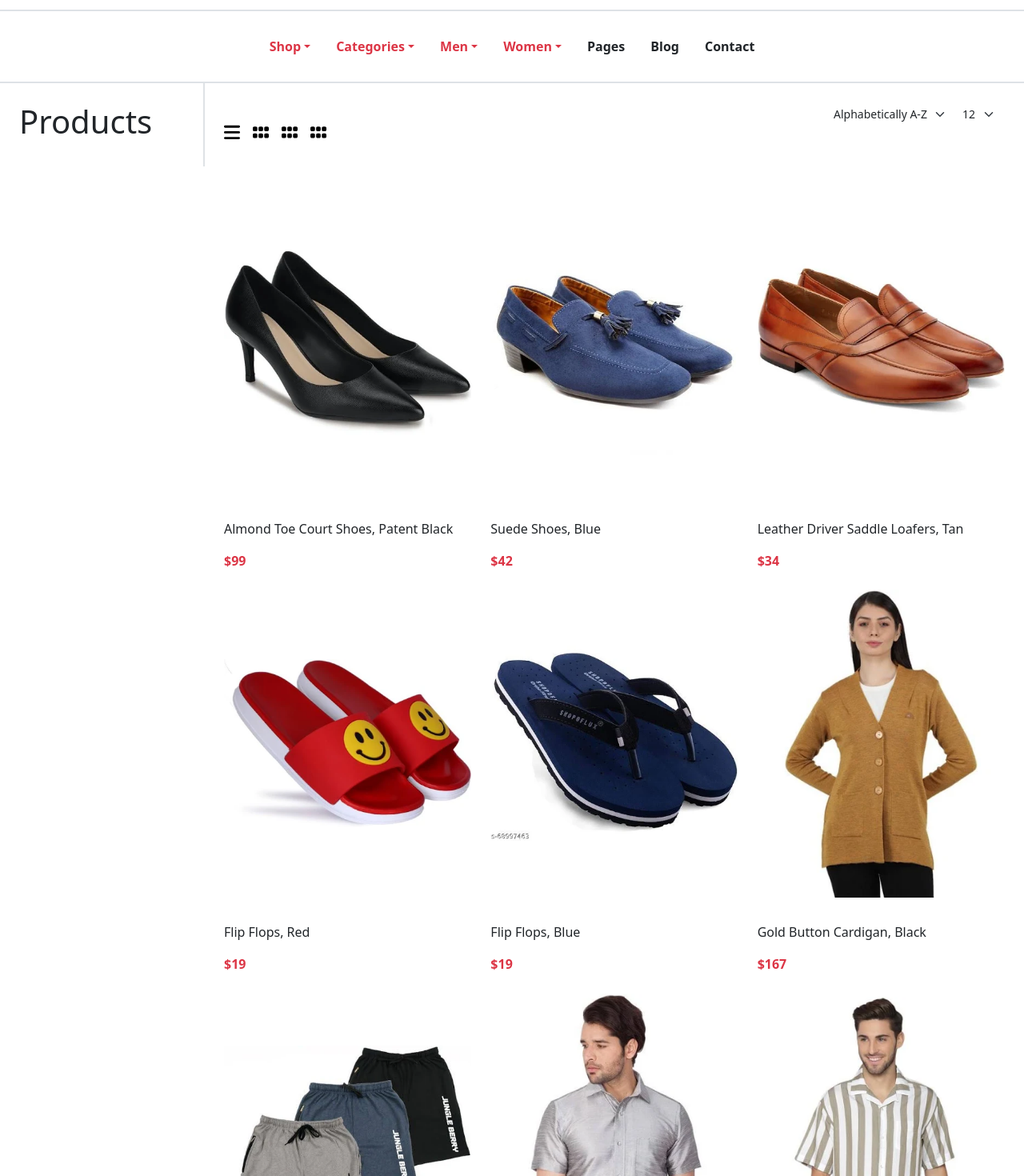
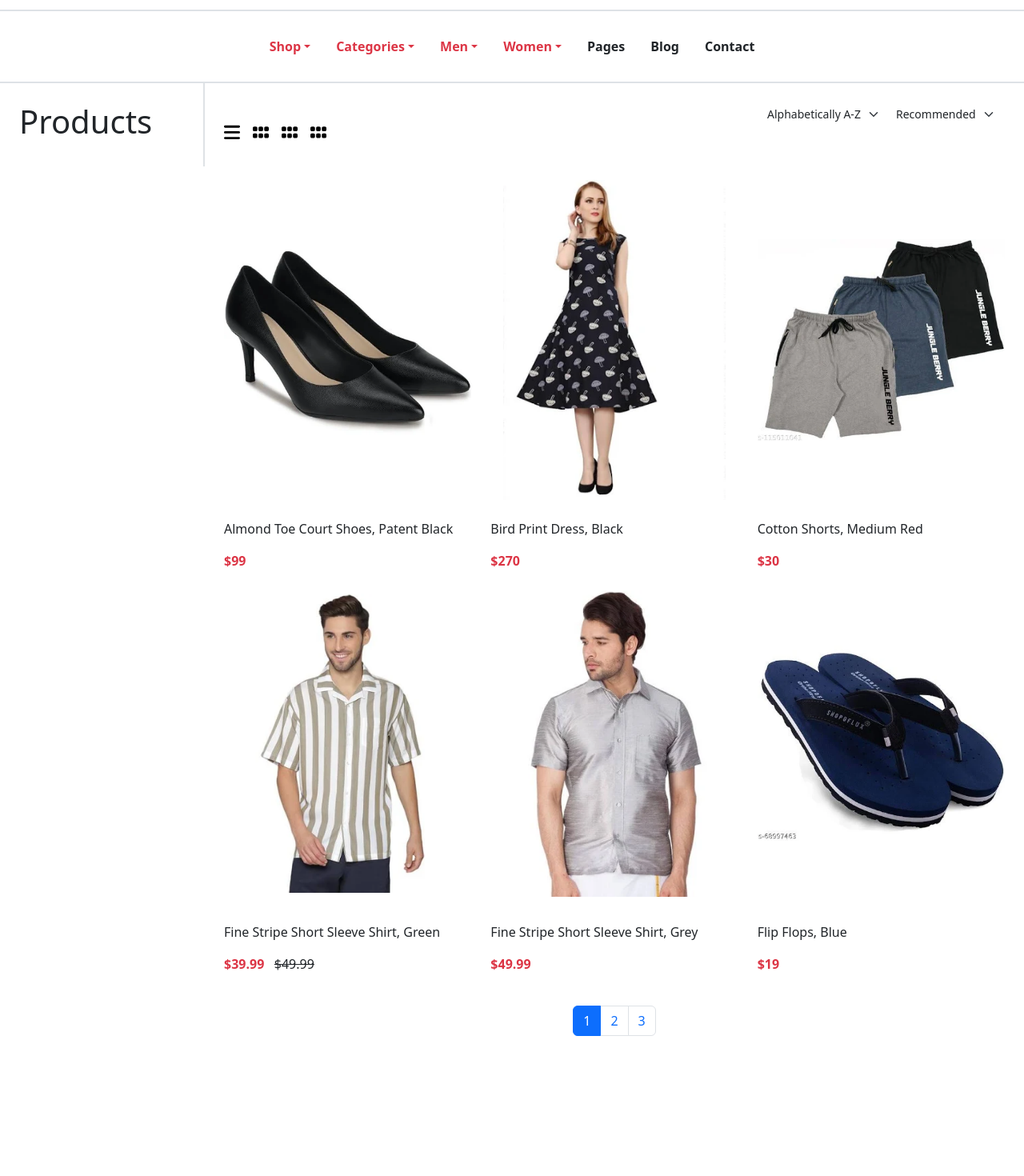
Before and after one commit to karthikeyandhanasekar/react-fastor, a React (Create React App) app: page / in a window 1280 px wide. Shown: the part 180-1650 px from the top of the page at 80% size. After the commit the page ends 1515 px from the top, so only its background shows below. Built offline with nearby package versions, Linux system fonts and the light colour scheme.

Commit message:
Pagination

```diff
--- a/src/Components/ProductDisplay.jsx
+++ b/src/Components/ProductDisplay.jsx
@@ -1,16 +1,35 @@
 
 import Row from 'react-bootstrap/Row';
 import Col from 'react-bootstrap/Col';
-import { useEffect, useState } from 'react';
+import React, { useEffect, useState } from 'react';
 import Form from 'react-bootstrap/Form';
+import Pagination from 'react-bootstrap/Pagination';
 
 import { products } from '../assets/data/products';
 const ProductDisplay = () => {
-    const [product] = useState(products.reverse())
+    const [product, setproduct] = useState(products.sort((a, b) => a.name.localeCompare(b.name)))
     const [productsUI, setproductsUI] = useState()
+    const [pageitem, setpageitem] = useState()
+    const [pageno, setpageno] = useState(1)
+    useEffect(() => {
+        const totalproduct = product.length
+        const size = Number(6)
+        const totalpage = Math.floor((totalproduct / size) + Number(1))
 
-    useEffect(() => {
-        const rowUI = product.map(ele => <Col className="product" md={4} >
+
+        const items = [...new Array(totalpage).keys()].map(number =>
+            <Pagination.Item onClick={() => setpageno(number + 1)} key={number + 1} active={number + 1 === pageno}>
+                {number + 1}
+            </Pagination.Item>)
+
+
+        // Page calculation
+        const index = pageno - 1
+        const start = (size * index)
+        const end = (size * pageno) < totalproduct ? (size * pageno) : totalproduct
+
+        const rowUI = React.Children.toArray(
+            product.map(ele => <Col className="product" md={4} >
                 <div className='productimage'>
                     <img className='' loading='lazy' src={require(`../assets/images/${ele.name}.webp`)} alt={ele.name} />
                 </div>
@@ -24,13 +43,38 @@ const ProductDisplay = () => {
                         :
                         <p className='text-danger fw-semibold '>${ele.price}</p>
                 }
-        </Col>)
+            </Col>).slice(start, end)
+        )
+
+        setpageitem(items)
 
         setproductsUI(rowUI)
 
+    }, [product, pageno])
+
+    // sort by alphabetics
+    const sortchange = (e) => {
+        const value = [...product]
+        if (e.target.value === "A-Z")
+            value.sort((a, b) => a.name.localeCompare(b.name))
+        else
+            value.sort((a, b) => b.name.localeCompare(a.name))
+        console.log(value[0]);
+
+        setproduct(value)
     }
-        , [])
+    // sortby price
+    const sortbyprice = (e) => {
+        const value = [...product]
+        console.log(e.target.value);
+        if (e.target.value === "L-H")
+            value.sort((a, b) => a.price - b.price)
+        else
+            value.sort((a, b) => b.price - a.price)
+        console.log(value[0]);
 
+        setproduct(value)
+    }
 
 
     return (
@@ -58,17 +102,17 @@ const ProductDisplay = () => {
                 {/* TODO Need to complete */}
                 <div className="d-flex flex-row">
                     <span className=''>
-                        <Form.Select size="sm" className="border-0">
+                        <Form.Select size="sm" className="border-0" onChange={sortchange}>
                             <option value={"A-Z"} selected>Alphabetically A-Z</option>
                             <option value={"Z-A"} >Alphabetically Z-A</option>
                         </Form.Select>
                     </span>
 
                     <span className=''>
-                        <Form.Select size="sm" className="border-0">
-                            <option value={"12"} selected>12</option>
-                            <option value={"10"} >10</option>
-                            <option value={"8"} >8</option>
+                        <Form.Select size="sm" className="border-0" onChange={sortbyprice}>
+                            <option value={""} selected>Recommended</option>
+                            <option value={"L-H"} >Low to High</option>
+                            <option value={"H-L"} >High to Low</option>
                         </Form.Select>
                     </span>
                 </div>
@@ -78,6 +122,13 @@ const ProductDisplay = () => {
             <Row className="productsgrid">
                 {productsUI}
             </Row>
+            <br />
+            {/* Pagination */}
+            <div className='d-flex flex-row justify-content-center '>
+                <Pagination className=''>
+                    {pageitem}
+                </Pagination>
+            </div>
         </section>
     )
 
```
Also changed, not shown: src/assets/css/index.css (line endings or trailing spaces). Lines whose indentation alone changed are shown as unchanged.
